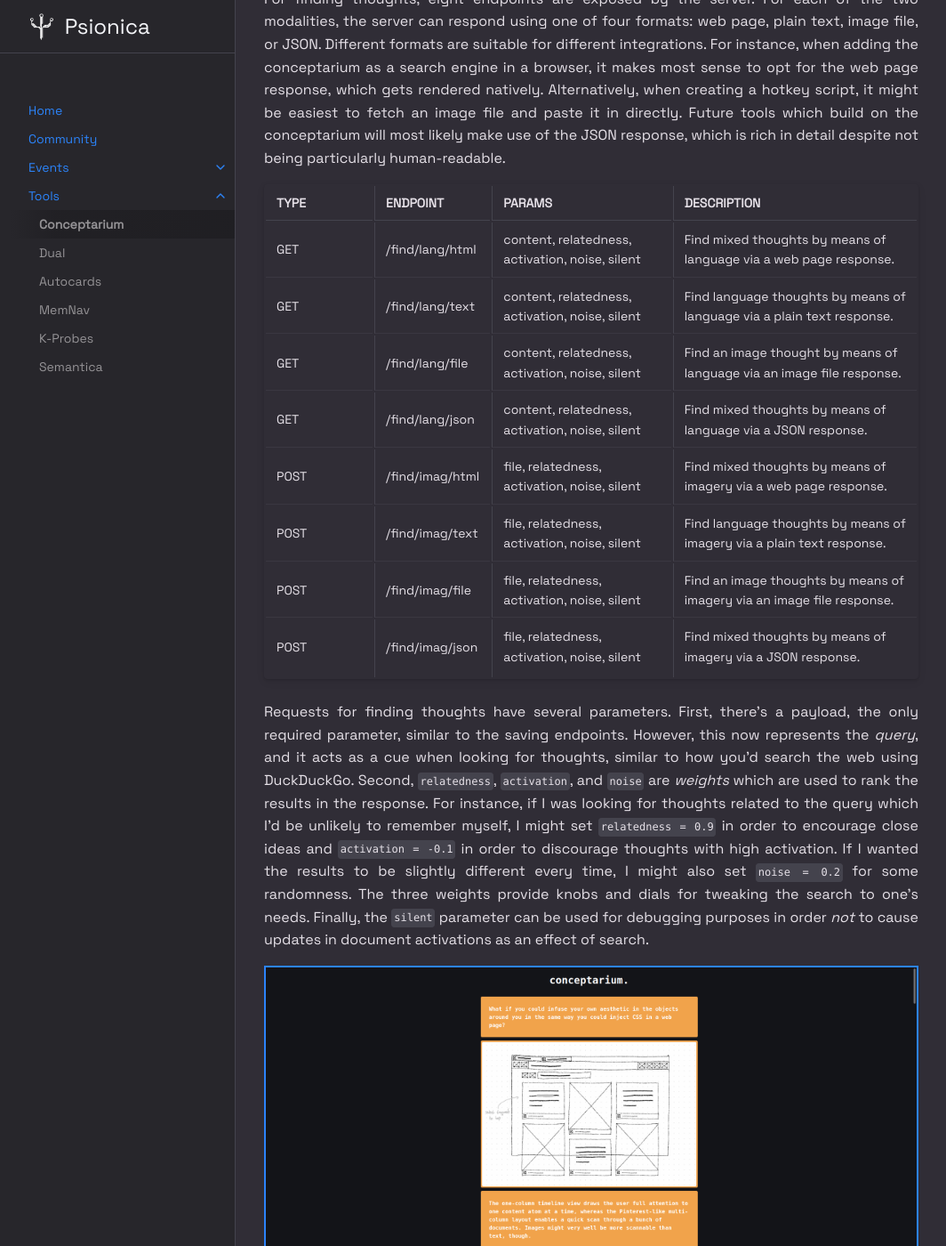
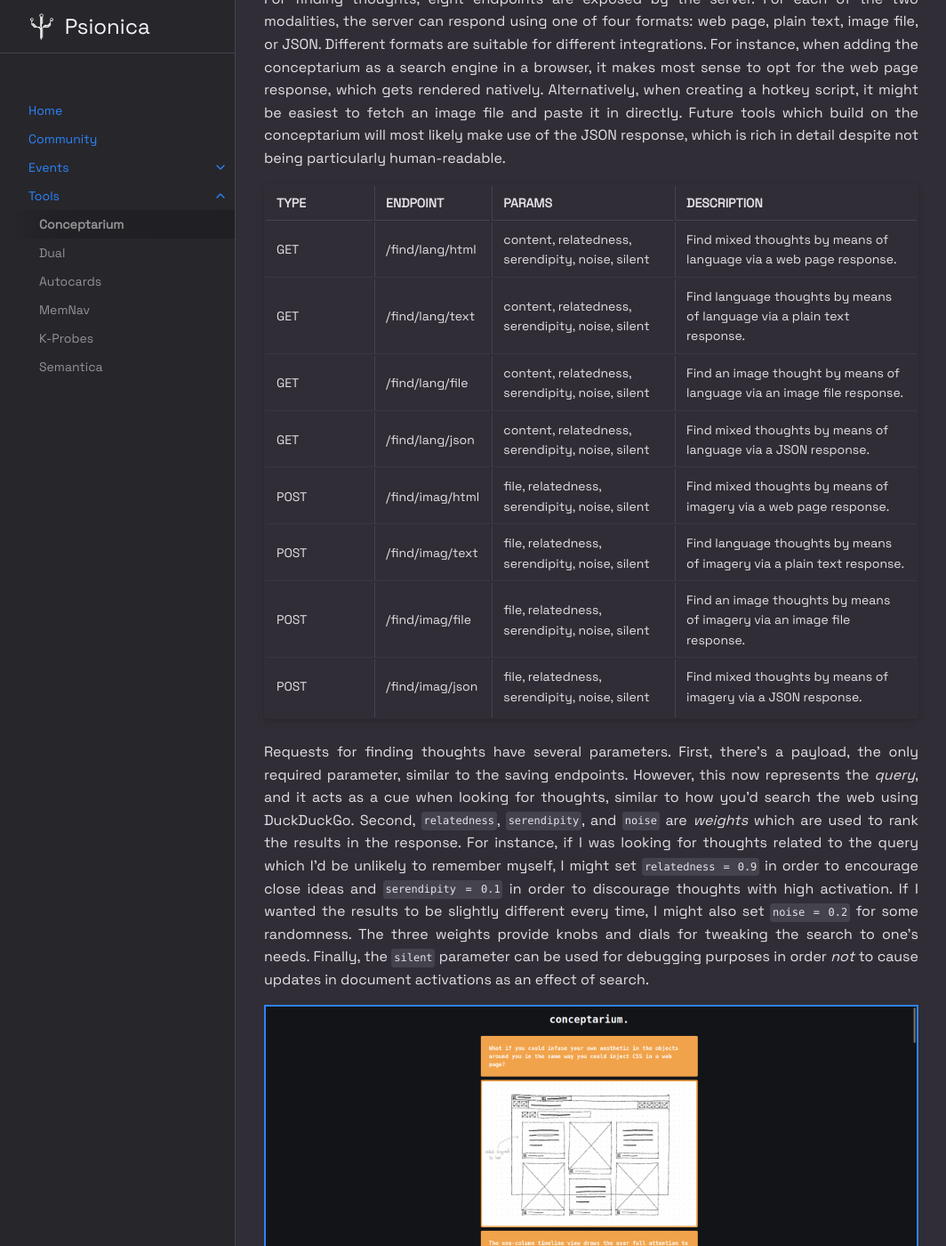
Before and after one commit to Psionica/psionica.github.io, a Jekyll site: the page built from tools/conceptarium.md, in a window 1280 px wide and 1400 px high, scrolled down 6586 px. Shown: the whole window at 89% size, without its empty margins (107-1171 px from the left). Built offline with Jekyll 4.4.1, drawn with Linux system fonts in a browser that asks for light colours.

Commit message:
Update conceptarium.md

```diff
--- a/tools/conceptarium.md
+++ b/tools/conceptarium.md
@@ -101,16 +101,16 @@ For finding thoughts, eight endpoints are exposed by the server. For each of the
 
 | TYPE | ENDPOINT        | PARAMS                                          | DESCRIPTION                                                    |
 |------|-----------------|-------------------------------------------------|----------------------------------------------------------------|
-| GET  | /find/lang/html | content, relatedness, activation, noise, silent | Find mixed thoughts by means of language via a web page response.    |
-| GET  | /find/lang/text | content, relatedness, activation, noise, silent | Find language thoughts by means of language via a plain text response.  |
-| GET  | /find/lang/file | content, relatedness, activation, noise, silent | Find an image thought by means of language via an image file response. |
-| GET  | /find/lang/json | content, relatedness, activation, noise, silent | Find mixed thoughts by means of language via a JSON response.        |
-| POST | /find/imag/html | file, relatedness, activation, noise, silent    | Find mixed thoughts by means of imagery via a web page response.     |
-| POST | /find/imag/text | file, relatedness, activation, noise, silent    | Find language thoughts by means of imagery via a plain text response.   |
-| POST | /find/imag/file | file, relatedness, activation, noise, silent    | Find an image thoughts by means of imagery via an image file response.  |
-| POST | /find/imag/json | file, relatedness, activation, noise, silent    | Find mixed thoughts by means of imagery via a JSON response.         |
+| GET  | /find/lang/html | content, relatedness, serendipity, noise, silent | Find mixed thoughts by means of language via a web page response.    |
+| GET  | /find/lang/text | content, relatedness, serendipity, noise, silent | Find language thoughts by means of language via a plain text response.  |
+| GET  | /find/lang/file | content, relatedness, serendipity, noise, silent | Find an image thought by means of language via an image file response. |
+| GET  | /find/lang/json | content, relatedness, serendipity, noise, silent | Find mixed thoughts by means of language via a JSON response.        |
+| POST | /find/imag/html | file, relatedness, serendipity, noise, silent    | Find mixed thoughts by means of imagery via a web page response.     |
+| POST | /find/imag/text | file, relatedness, serendipity, noise, silent    | Find language thoughts by means of imagery via a plain text response.   |
+| POST | /find/imag/file | file, relatedness, serendipity, noise, silent    | Find an image thoughts by means of imagery via an image file response.  |
+| POST | /find/imag/json | file, relatedness, serendipity, noise, silent    | Find mixed thoughts by means of imagery via a JSON response.         |
 
-Requests for finding thoughts have several parameters. First, there's a payload, the only required parameter, similar to the saving endpoints. However, this now represents the *query*, and it acts as a cue when looking for thoughts, similar to how you'd search the web using DuckDuckGo. Second, `relatedness`, `activation`, and `noise` are *weights* which are used to rank the results in the response. For instance, if I was looking for thoughts related to the query which I'd be unlikely to remember myself, I might set `relatedness = 0.9` in order to encourage close ideas and `activation = -0.1` in order to discourage thoughts with high activation. If I wanted the results to be slightly different every time, I might also set `noise = 0.2` for some randomness. The three weights provide knobs and dials for tweaking the search to one's needs. Finally, the `silent` parameter can be used for debugging purposes in order *not* to cause updates in document activations as an effect of search.
+Requests for finding thoughts have several parameters. First, there's a payload, the only required parameter, similar to the saving endpoints. However, this now represents the *query*, and it acts as a cue when looking for thoughts, similar to how you'd search the web using DuckDuckGo. Second, `relatedness`, `serendipity`, and `noise` are *weights* which are used to rank the results in the response. For instance, if I was looking for thoughts related to the query which I'd be unlikely to remember myself, I might set `relatedness = 0.9` in order to encourage close ideas and `serendipity = 0.1` in order to discourage thoughts with high activation. If I wanted the results to be slightly different every time, I might also set `noise = 0.2` for some randomness. The three weights provide knobs and dials for tweaking the search to one's needs. Finally, the `silent` parameter can be used for debugging purposes in order *not* to cause updates in document activations as an effect of search.
 
 {: .border }
 ![](/assets/images/conceptarium_html.png)
```
